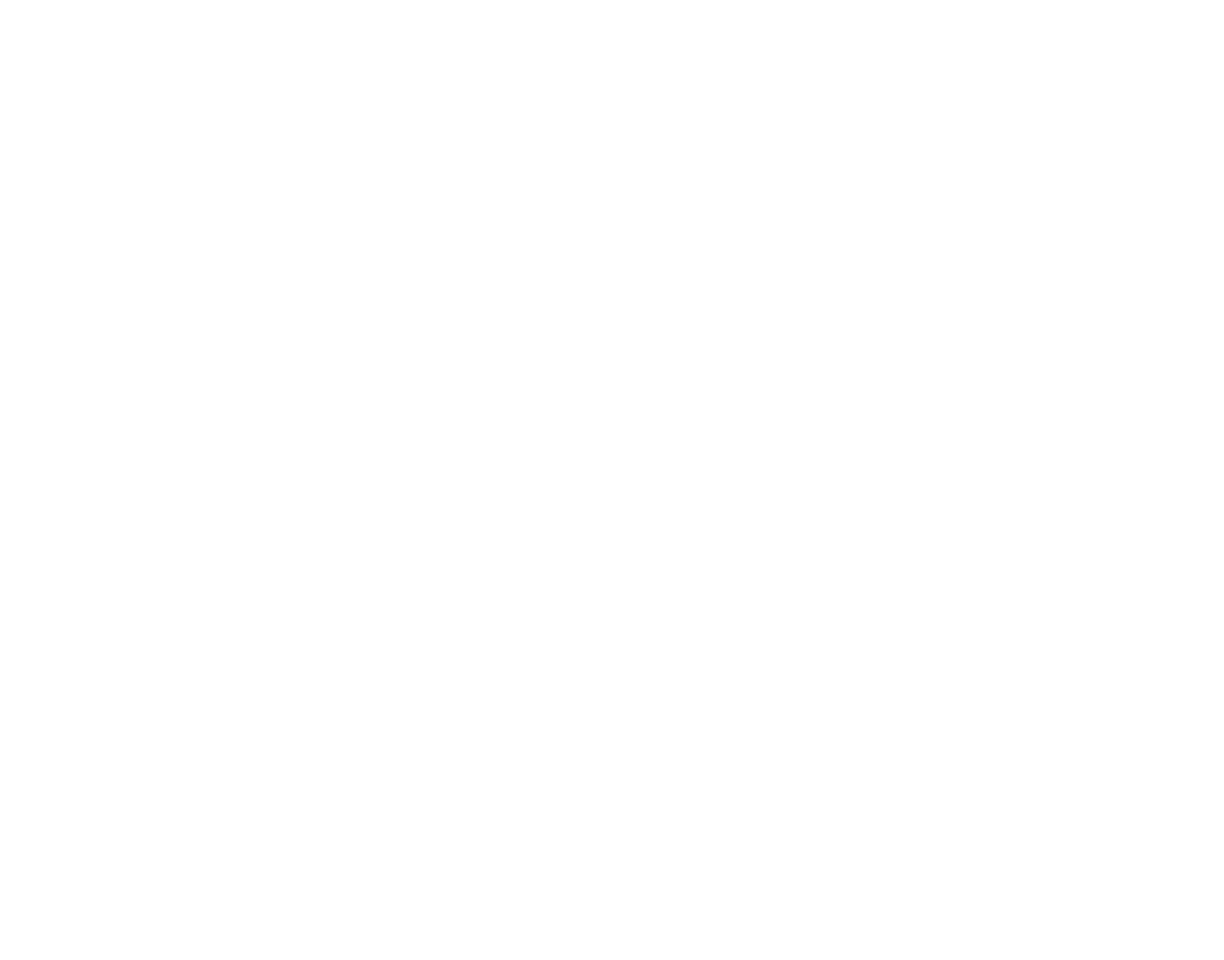
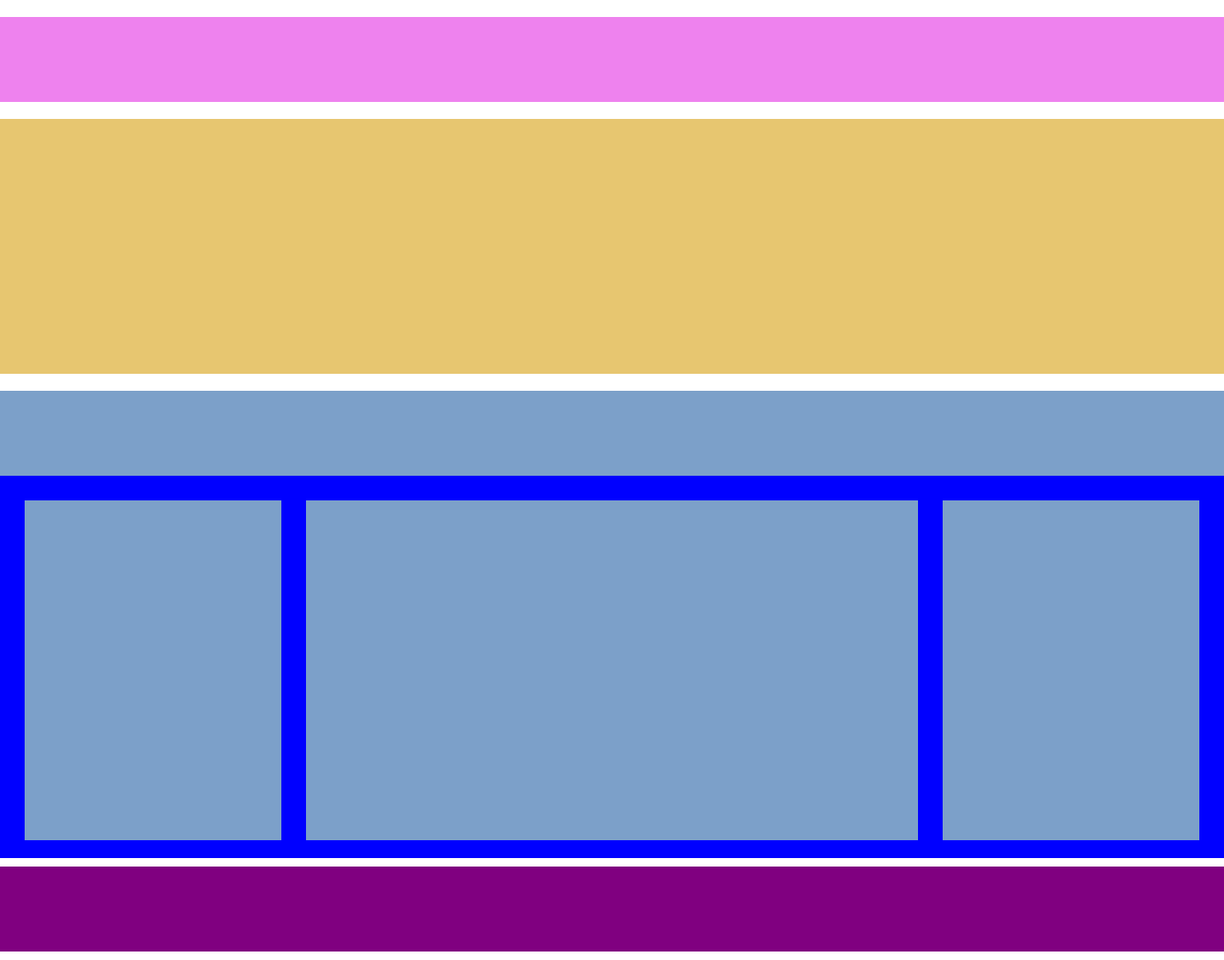
Before and after one commit to N1kola0s/htmlcss-struttura-wp, a plain HTML site: page index.html in a window 1280 px wide. Shown: the whole page at 85% size, 1440 px wide, since content can reach past the window. Before the commit the page ends 800 px from the top, so only its background shows below. Drawn offline with Linux system fonts and the light colour scheme.

Commit message:
Add main structure with sections

```diff
--- a/css/style.css
+++ b/css/style.css
@@ -7,11 +7,77 @@
     box-sizing: border-box;
 }
 
+/* utility */
+
+.clearfix::after{
+    content: "";
+    display: table;
+    clear:both;
+}
+
+body {
+    width: 1440px;
+    margin:auto;
+}
+
 /* Header
 *********** */
+
+#site_header {
+    margin: 20px 0;
+    background-color:violet;
+    height: 100px;
+}
+
 
 /* Main
 *********** */
 
+.main_img {
+    margin:20px 0 20px;
+    height: 300px;
+    background-color:rgb(231, 198, 112);
+}
+
+/* .container {
+    background-color: blue;
+} */
+
+.top_content {
+
+    background-color: rgb(124, 160, 201);
+    height: 100px;
+}
+
+.row {
+    height: 450px;
+    background-color: blue;
+}
+
+
+.sidebar {
+    margin:2%;
+    height: 400px;
+    width: 21%;
+    float:left;
+    background-color: rgb(124, 160, 201);
+}
+
+
+.content {
+    margin: 2% 0;
+    height: 400px;
+    width: 50%;
+    float:left;
+    background-color: rgb(124, 160, 201);
+
+}
+
 /* Footer
 *********** */
+
+#site_footer {
+    margin: 10px 0 10px;
+    height: 100px;
+    background-color: purple;
+}
--- a/index.html
+++ b/index.html
@@ -9,13 +9,43 @@
 </head>
 <body>
 
-<header id="site_header"></header>
+<header id="site_header">
+
+</header>
 <!-- /#site_header -->
 
-<main id="site_main"></main>
+<main id="site_main">
+
+    <div class="main_img"></div>
+    <!-- /.main_img -->
+
+    <div class="container">
+
+        <div class="top_content"></div>
+        <!-- header -->
+
+        <div class="row clearfix">
+
+            <aside class="sidebar"></aside>
+            <!-- /.sidebar -->
+            <section class="content"></section>
+            <!-- /.content -->
+            <aside class="sidebar"></aside>
+            <!-- /.right -->
+
+        </div>
+        <!-- /.row clearfix -->
+
+    </div>
+    <!-- /.container -->
+
+
+</main>
 <!-- /#site_main -->
 
-<footer id="site_footer"></footer>
+<footer id="site_footer">
+
+</footer>
 <!-- /#site_footer -->
 
 </body>
```
